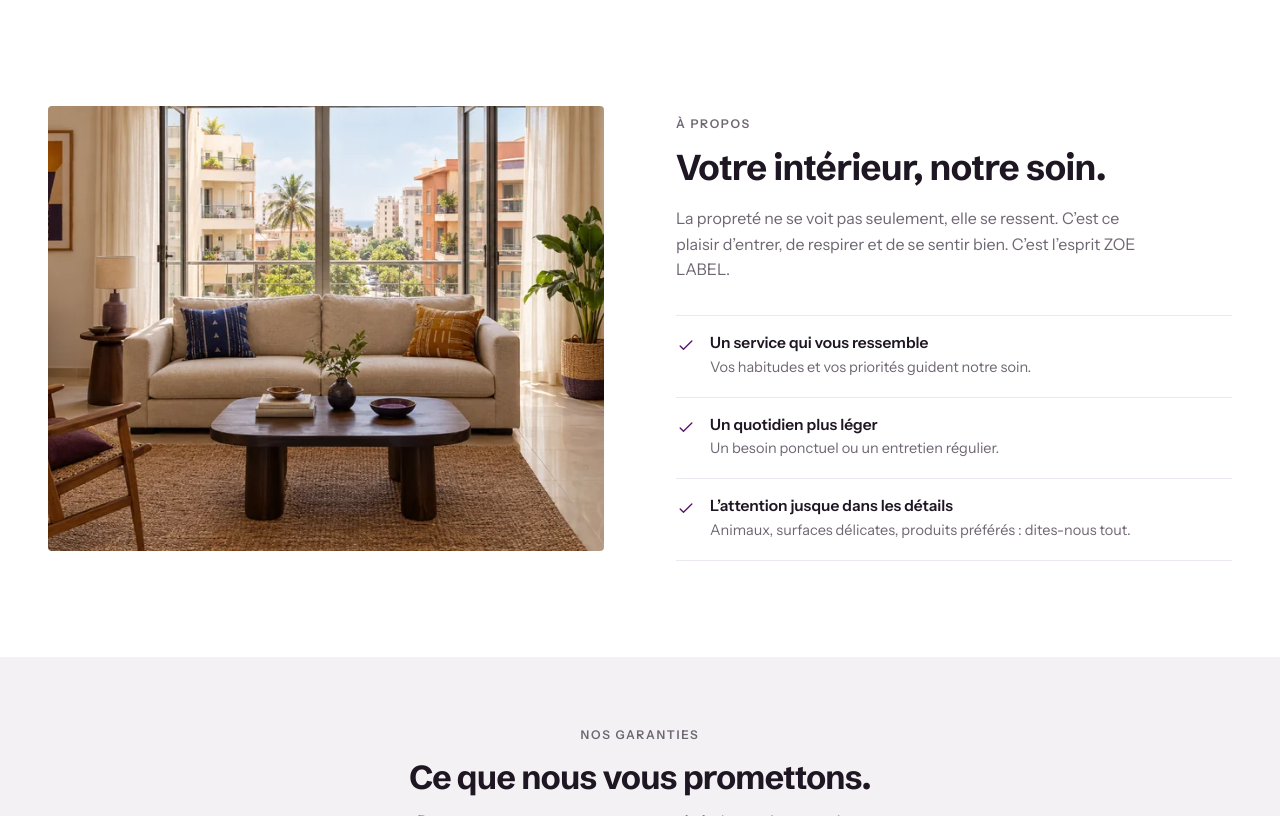
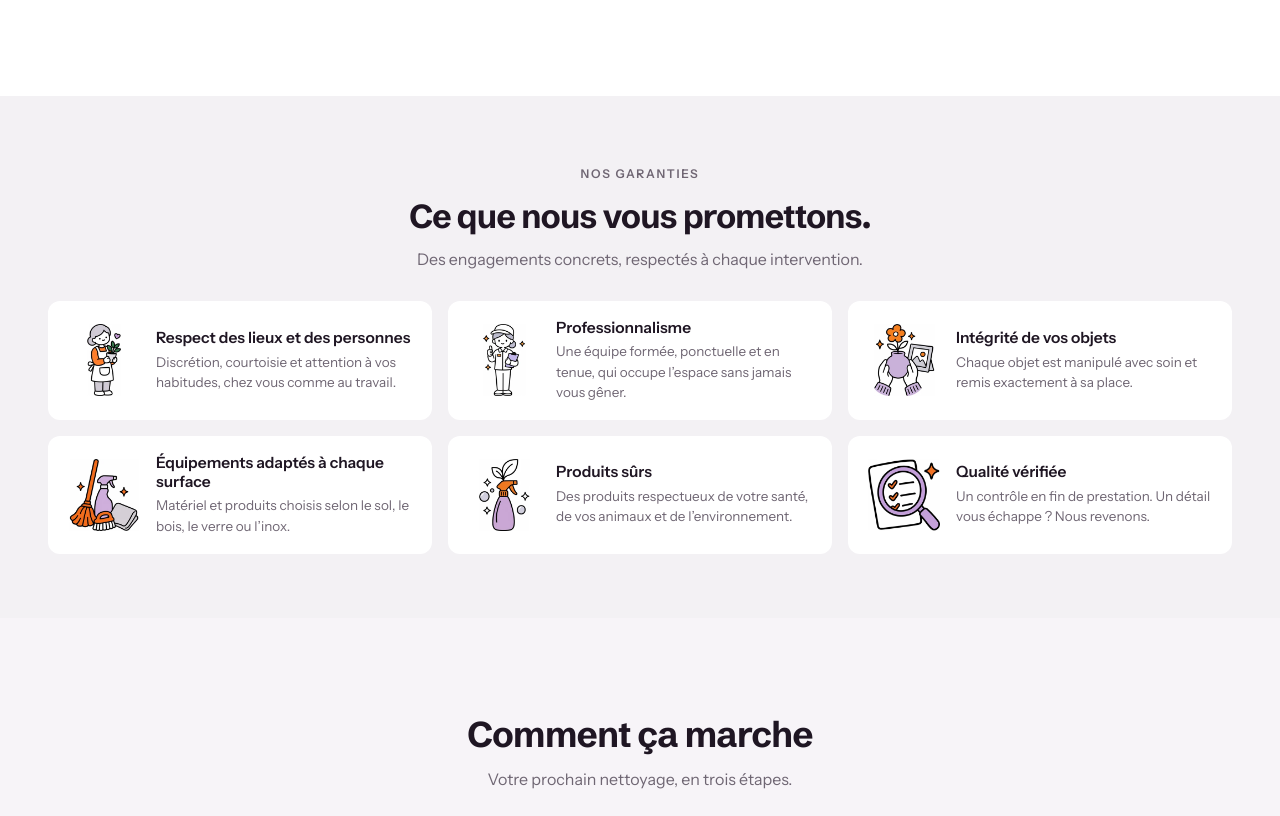
Before and after one commit to christAgu/zoe-label, a website built with Vite: page index.html in a window 1280 px wide. Shown: the part 1984-2800 px from the top of the page. Built offline with nearby package versions, Linux system fonts and the light colour scheme.

Commit message:
remove À propos section and its menu links
Co-Authored-By: Devin AI <158243242+devin-ai-integration[bot]@users.noreply.github.com>

```diff
--- a/index.html
+++ b/index.html
@@ -134,7 +134,6 @@
         </a>
         <nav class="desktop-nav" aria-label="Navigation principale">
           <a href="#services">Services</a
-          ><a href="#why-zoe">À propos</a
           ><a href="#guarantees">Garanties</a
           ><a href="#how-it-works">Comment ça marche</a
           ><a href="#questions">FAQ</a>
@@ -161,7 +160,6 @@
         hidden
       >
         <a href="#services">Services</a
-        ><a href="#why-zoe">À propos</a
         ><a href="#guarantees">Garanties</a
         ><a href="#how-it-works">Comment ça marche</a
         ><a href="#questions">FAQ</a>
@@ -405,56 +403,6 @@
             Réserver un nettoyage en profondeur
             <svg class="icon" aria-hidden="true"><use href="#i-arrow" /></svg>
           </button>
-        </div>
-      </section>
-
-      <section class="split container" id="why-zoe" aria-labelledby="why-title">
-        <div class="split-media reveal">
-          <img
-            src="./assets/zoe-apartment-768.webp"
-            srcset="
-              ./assets/zoe-apartment-768.webp   768w,
-              ./assets/zoe-apartment-1536.webp 1536w
-            "
-            sizes="(max-width: 850px) 100vw, 600px"
-            alt="Un salon lumineux, propre et rangé"
-            width="1536"
-            height="1024"
-            loading="lazy"
-            decoding="async"
-          />
-        </div>
-        <div class="split-copy reveal">
-          <p class="eyebrow">À propos</p>
-          <h2 id="why-title">Votre intérieur, notre soin.</h2>
-          <p>
-            La propreté ne se voit pas seulement, elle se ressent. C’est ce
-            plaisir d’entrer, de respirer et de se sentir bien. C’est l’esprit
-            ZOE LABEL.
-          </p>
-          <ul class="care-list">
-            <li>
-              <svg class="icon" aria-hidden="true"><use href="#i-check" /></svg>
-              <div>
-                <h3>Un service qui vous ressemble</h3>
-                <p>Vos habitudes et vos priorités guident notre soin.</p>
-              </div>
-            </li>
-            <li>
-              <svg class="icon" aria-hidden="true"><use href="#i-check" /></svg>
-              <div>
-                <h3>Un quotidien plus léger</h3>
-                <p>Un besoin ponctuel ou un entretien régulier.</p>
-              </div>
-            </li>
-            <li>
-              <svg class="icon" aria-hidden="true"><use href="#i-check" /></svg>
-              <div>
-                <h3>L’attention jusque dans les détails</h3>
-                <p>Animaux, surfaces délicates, produits préférés : dites-nous tout.</p>
-              </div>
-            </li>
-          </ul>
         </div>
       </section>
 
@@ -794,7 +742,6 @@
         <nav class="footer-col" aria-label="Navigation de pied de page">
           <h2 class="footer-title">Navigation</h2>
           <a href="#services">Services</a>
-          <a href="#why-zoe">À propos</a>
           <a href="#questions">FAQ</a>
           <button type="button" data-book>Réserver</button>
         </nav>
--- a/styles.css
+++ b/styles.css
@@ -1091,11 +1091,6 @@ main h2 {
   height: 20px;
   color: #ffb36b;
 }
-.care-list .icon {
-  width: 20px;
-  height: 20px;
-  color: var(--brand);
-}
 .section {
   padding-block: 96px;
 }
@@ -1217,52 +1212,6 @@ main h2 {
 }
 .clients-grid .is-square {
   border-radius: 14px;
-}
-.split {
-  padding-block: 0 96px;
-  display: grid;
-  grid-template-columns: 1fr 1fr;
-  gap: 72px;
-  align-items: center;
-}
-.split-media {
-  aspect-ratio: 5 / 4;
-  overflow: hidden;
-  border-radius: 4px;
-}
-.split-media img {
-  width: 100%;
-  height: 100%;
-}
-.split-copy > p {
-  max-width: 480px;
-  margin-top: 18px;
-  color: var(--muted);
-}
-.care-list {
-  margin: 32px 0 0;
-  padding: 0;
-  list-style: none;
-  border-top: 1px solid var(--line);
-}
-.care-list li {
-  display: flex;
-  gap: 14px;
-  padding: 18px 0;
-  border-bottom: 1px solid var(--line);
-}
-.care-list .icon {
-  margin-top: 2px;
-}
-.care-list h3 {
-  font-size: 15.5px;
-  font-weight: 600;
-  letter-spacing: 0;
-}
-.care-list p {
-  margin-top: 3px;
-  font-size: 14.5px;
-  color: var(--muted);
 }
 .guarantees-section {
   padding-block: 56px 64px;
@@ -1652,11 +1601,6 @@ main h2 {
   .clients-grid img {
     height: 84px;
   }
-  .split {
-    padding-block: 0 64px;
-    grid-template-columns: 1fr;
-    gap: 32px;
-  }
   .process-section {
     padding-block: 64px;
   }
```
Also changed, not shown: assets/zoe-apartment-1536.webp (deleted), assets/zoe-apartment-768.webp (deleted).
